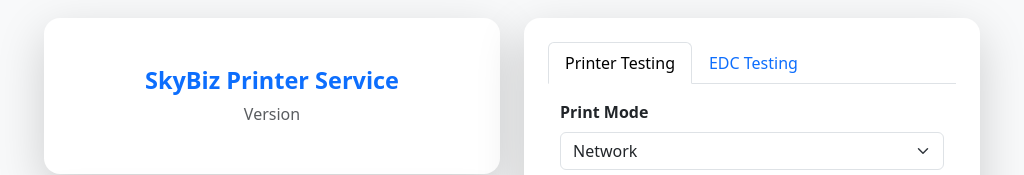
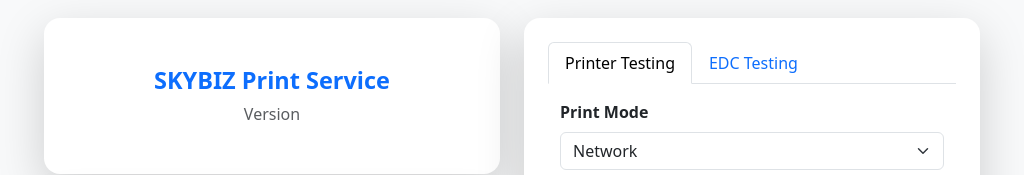
Before and after one commit to restufh12/skybiz-printer-service, an Electron app: page index.html in a window 1024 px wide. Shown: the top 175 px of the page. Drawn offline with nearby package versions, Linux system fonts and the light colour scheme; some packages are replaced by stand-ins of ours; no server answers; a script that the page names is missing.

Commit message:
change aplication name

```diff
--- a/index.html
+++ b/index.html
@@ -3,7 +3,7 @@
 <head>
   <meta charset="UTF-8" />
   <meta name="viewport" content="width=device-width, initial-scale=1.0" />
-  <title>SkyBiz Printer Service</title>
+  <title>SKYBIZ Print Service</title>
 
   <!-- Bootstrap CSS -->
   <link rel="stylesheet" href="node_modules/bootstrap/dist/css/bootstrap.min.css" />
@@ -22,7 +22,7 @@
         <div class="card shadow-lg border-0 rounded-4 mb-4">
           <div class="card-body p-5 text-center">
             <h4 class="card-title text-center fw-bold text-primary">
-              SkyBiz Printer Service
+              SKYBIZ Print Service
             </h4>
             <span class="text-muted">
               Version <span id="appVersion"></span>
```
